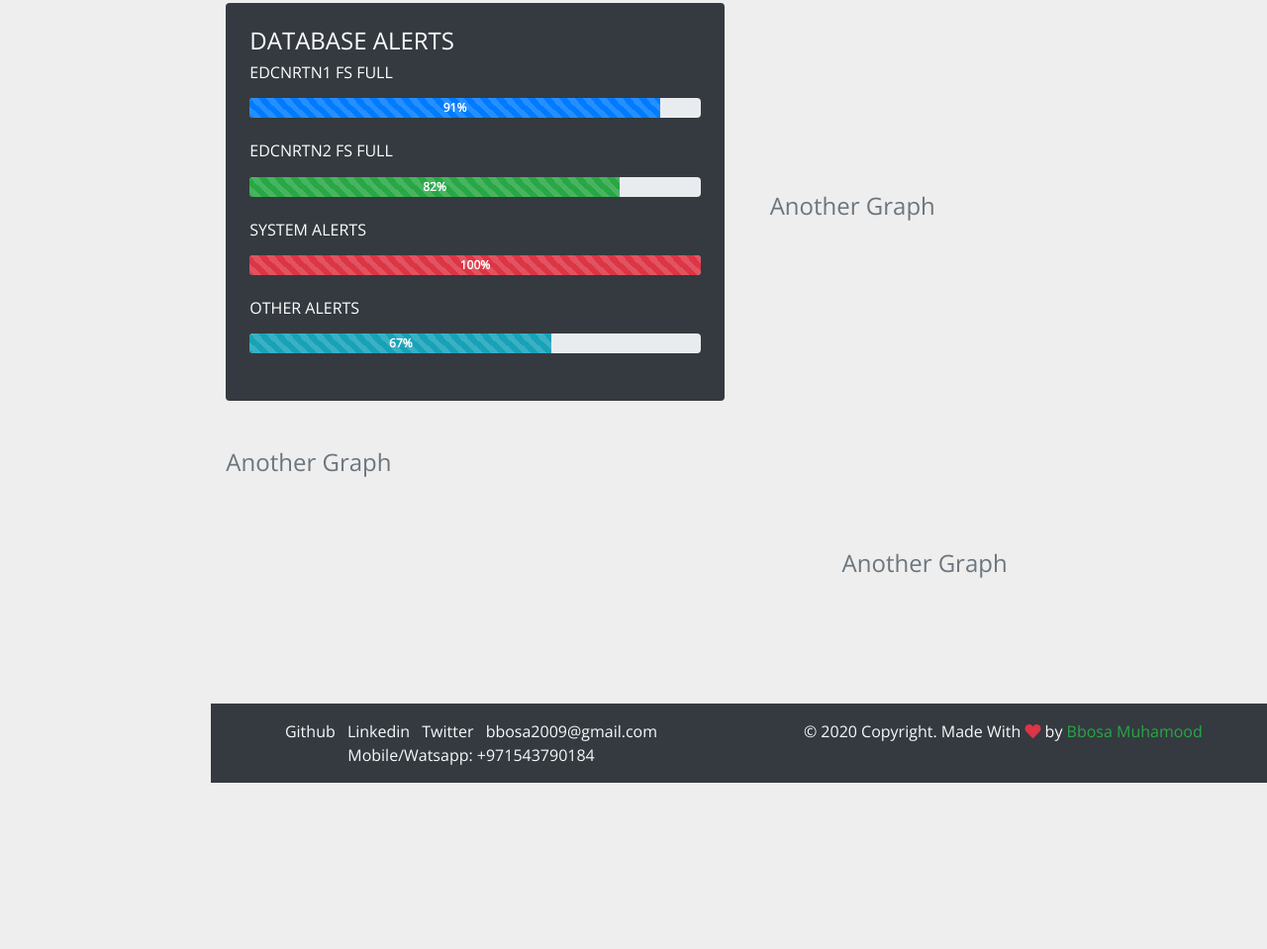
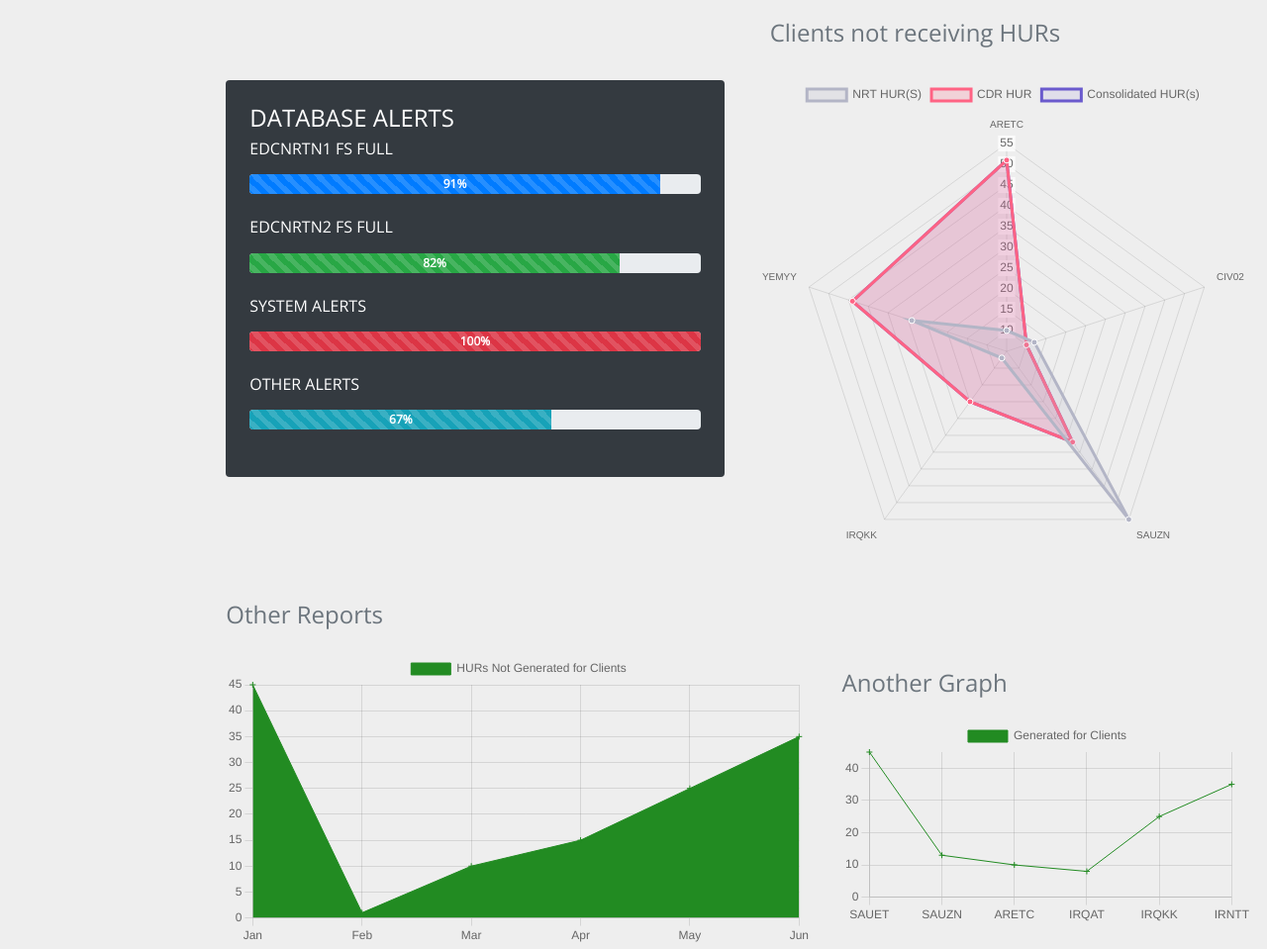
Before and after one commit to bmuhamood/bmuhamood.github.io, a plain HTML site: page analytics.html in a window 1280 px wide. Shown: the part 1602-2561 px from the top of the page at 99% size. Before the commit the page ends 2393 px from the top, so only its background shows below. Drawn offline with nearby package versions, Linux system fonts and the light colour scheme.

Commit message:
added the final chart.css line grapth

```diff
--- a/analytics.html
+++ b/analytics.html
@@ -247,7 +247,8 @@
                 </div>
               </div>
               <div class="col-xl-6 col-12">
-                <h4 class="text-muted p-3 mb-3">Another Graph</h4>
+                <h4 class="text-muted p-3 mb-3">Clients not receiving HURs</h4>
+                <canvas id="myChart7"></canvas>
             </div>
                 </div>
               </div>
@@ -257,22 +258,23 @@
       </div>
     </section>
     <!-- end of progress / task list -->
-    <!-- activities / Quick Post -->
+    <!-- Graphs / Line graph -->
     <section>
       <div class="container-fluid">
       <div class="row">
       <div class="col-xl-10 col-lg-9 col-md-8 ml-auto">
       <div class="row align-items-center mb-5">
       <div class="col-xl-7">
-        <h4 class="text-muted mb-4">Another Graph</h4>
-        <canvas id="chart7"></canvas>
+        <h4 class="text-muted mb-4">Other Reports</h4>
+        <canvas id="myChart8"></canvas>
       </div>
       <div class="col-xl-5 mt-5">
         <h4 class="text-muted mb-4">Another Graph</h4>
+        <canvas id="myChart9"></canvas>
         </div>
       </div>
     </section>
-    <!-- end of activities / Quick Post -->
+    <!-- end of activities -->
     <!-- footer -->
     <footer>
       <div class="container-fluid">
--- a/js/graphs.js
+++ b/js/graphs.js
@@ -90,7 +90,7 @@ var myChart4 = new Chart(ctx, {
     data: {
         labels: ['CIV02', 'MRTMM', 'BEN02', 'ARETC', 'CAFAT', 'GMB01'],
         datasets: [{
-            label: 'Realtime Files Delays',
+            label: ' Files Delays',
             data: [12, 19, 3, 5, 2, 3],
             backgroundColor: [
                 'rgba(255, 99, 132, 0.2)',
@@ -173,27 +173,97 @@ var chart5 = new Chart(myChart6, {
 });
 
 // Radar Graph
-let labels7 = ['ARETC', 'CIV02', 'SAUZN', 'IRQKK', 'YEMYY', 'KWTMT', 'CAFAT', 'LBY01', 'BEN02', 'SYRSP'];
-let data7 = [100, 79, 35, 50, 74, 10, 30, 60, 40, 90];
-let colors7 = ['#49A9EA', '#36CAAB', '#140698', '#0e0e0e', '#ff00ff', '#000061', '#002400', '#ffff1f', '#00FFFF'];
-let myChart7 = document.getElementById("myChart7").getContext('2d');
+var labels7 = ['ARETC', 'CIV02', 'SAUZN', 'IRQKK', 'YEMYY'];
+var myChart7 = document.getElementById("myChart7").getContext('2d');
 
-let chart7 = new Chart(myChart7, {
+var chart7 = new Chart(myChart7, {
   type: 'radar',
   data: {
     labels: labels7,
-    datasets: [{
-      data: data7,
-      backgroundColor: colors7,
-    }]
+    datasets: [
+      {
+      label: 'NRT HUR(S)',
+      fill: true,
+      backgroundColor: "rgba(179, 181, 198, 0.2)",
+      borderColor: "rgba(179, 181, 198, 1)",
+      pointBorderColor: "#fff",
+      pointBackgroundColor: "rgba(179, 181, 198, 1)",
+      data: [10, 12, 55, 7, 29 ]
+      },
+      {
+        label: 'CDR HUR',
+        fill: true,
+        backgroundColor: "rgba(255, 99, 132, 0.2)",
+        borderColor: "rgba(255, 99, 132, 1)",
+        pointBorderColor: "#fff",
+        pointBackgroundColor: "rgba(255, 99, 132, 1)",
+        data: [51, 10, 32, 20, 44 ]
+        },
+        {
+          label: 'Consolidated HUR(s)',
+          fill: true,
+          backgroundColor: "rgba(106, 90, 205, 0.1)",
+          borderColor: "rgba(106, 90, 205, 1)",
+          pointBorderColor: "#fff",
+          pointBackgroundColor: "rgba(106, 90, 205, 1)",
+          data: [51, 10, 32, 20, 44 ]
+          }
+    ]
   },
   options: {
     title: {
-      text: "Number of clients Requests",
+      text: "Clients Who have not received HUR(s)",
       display: true
-    },
-    legend: {
-        display: false
     }
   }
 });
+
+// line graph
+var ctx1 = document.getElementById('myChart8');
+var myChart8 = new Chart(ctx1, {
+    type: 'line',
+    data: {
+        labels: ["Jan", "Feb", "Mar", "Apr", "May", "Jun"],
+        datasets: [{
+            label: 'HURs Not Generated for Clients',
+            data: [45, 1, 10, 15, 25, 35],
+            fill: true,
+            pointStyle: "cross",
+            backgroundColor: "rgb(34,139,34)",
+            borderColor: "rgb(34,139,34)",
+            borderWidth: 1
+        }]
+    },
+    options: {
+        scales: {
+            y: {
+                beginAtZero: true
+            }
+        }
+    }
+});
+
+// line graph
+var ctx1 = document.getElementById('myChart9');
+var myChart9 = new Chart(ctx1, {
+    type: 'line',
+    data: {
+        labels: ["SAUET", "SAUZN", "ARETC", "IRQAT", "IRQKK", "IRNTT"],
+        datasets: [{
+            label: 'Generated for Clients',
+            data: [45, 13, 10, 8, 25, 35],
+            fill: false,
+            pointStyle: "cross",
+            backgroundColor: "rgb(34,139,34)",
+            borderColor: "rgb(34,139,34)",
+            borderWidth: 1
+        }]
+    },
+    options: {
+        scales: {
+            y: {
+                beginAtZero: true
+            }
+        }
+    }
+});
```
Also changed, not shown: index.html (+4 -4 lines).
